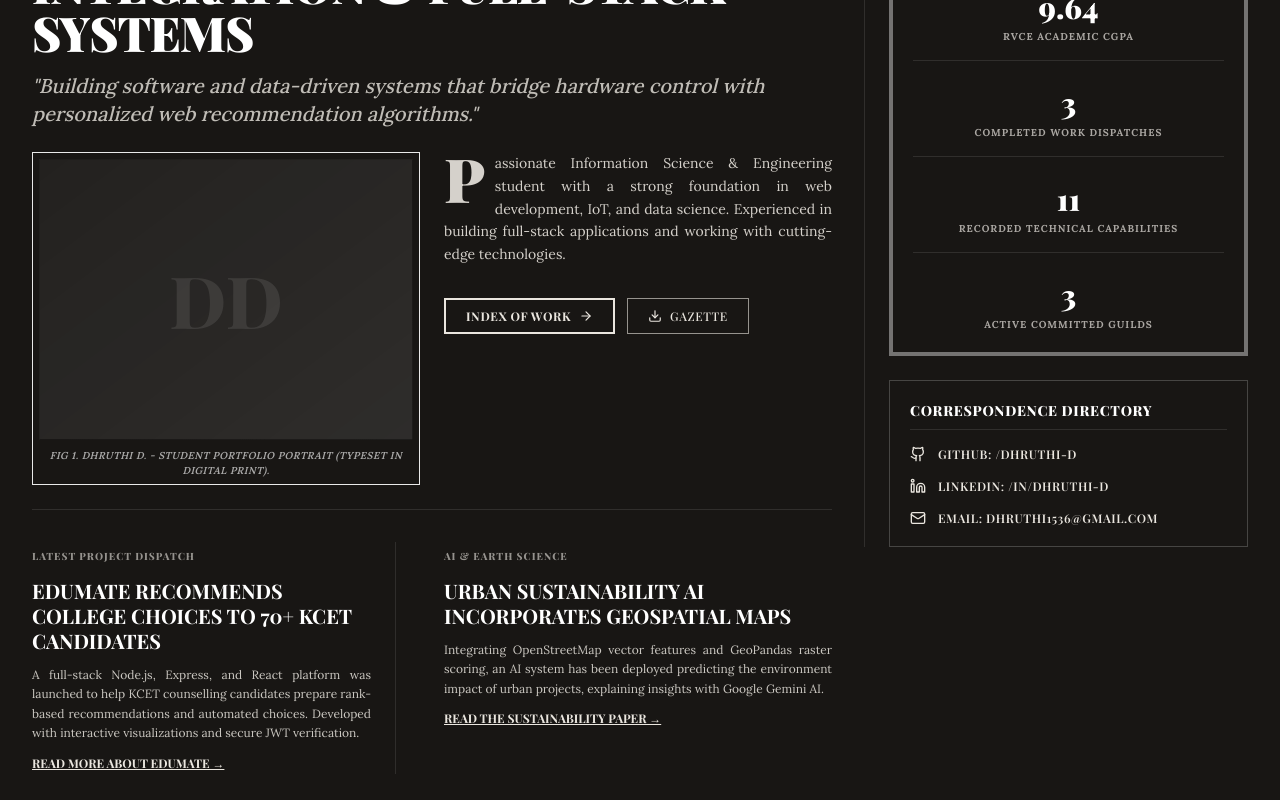
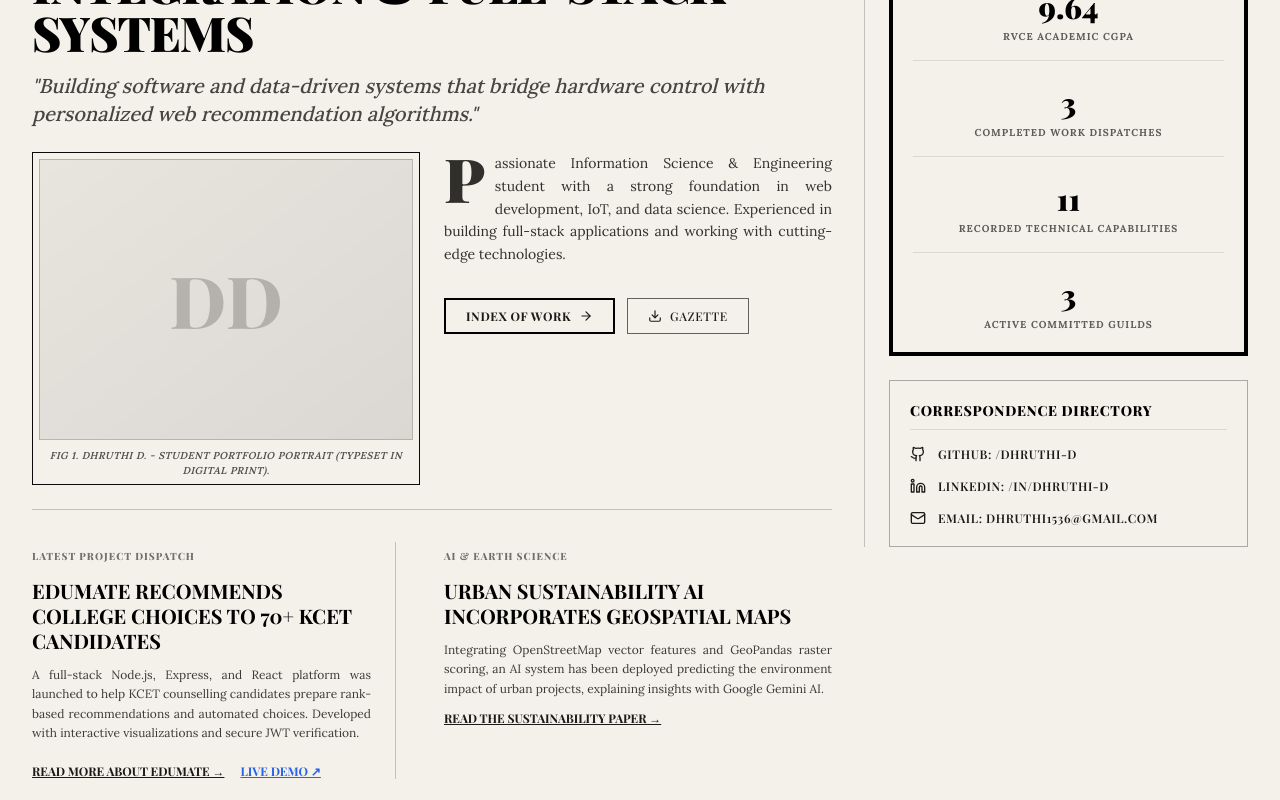
Before and after one commit to Dhruthi-D/portfolio, a Next.js app: page / in a window 1280 px wide. Shown: the part 380-1180 px from the top of the page. Built offline with nearby package versions, Linux system fonts and the light colour scheme; a web font is replaced by a local one.

Commit message:
Added links

```diff
--- a/resume_data.json
+++ b/resume_data.json
@@ -38,31 +38,75 @@
   ],
   "skills": {
     "languages": [
-      { "name": "Python", "level": 90 },
-      { "name": "C", "level": 85 },
-      { "name": "C++", "level": 80 },
-      { "name": "HTML/CSS", "level": 95 },
-      { "name": "Matlab", "level": 75 },
-      { "name": "JavaScript", "level": 85 }
+      {
+        "name": "Python",
+        "level": 90
+      },
+      {
+        "name": "C",
+        "level": 85
+      },
+      {
+        "name": "C++",
+        "level": 80
+      },
+      {
+        "name": "HTML/CSS",
+        "level": 95
+      },
+      {
+        "name": "Matlab",
+        "level": 75
+      },
+      {
+        "name": "JavaScript",
+        "level": 85
+      }
     ],
     "backend": [
-      { "name": "Django", "level": 85 },
-      { "name": "Express.js", "level": 80 },
-      { "name": "Node.js", "level": 80 }
+      {
+        "name": "Django",
+        "level": 85
+      },
+      {
+        "name": "Express.js",
+        "level": 80
+      },
+      {
+        "name": "Node.js",
+        "level": 80
+      }
     ],
     "frameworks": [
-      { "name": "Linux", "level": 80 },
-      { "name": "GitHub", "level": 90 }
+      {
+        "name": "Linux",
+        "level": 80
+      },
+      {
+        "name": "GitHub",
+        "level": 90
+      }
     ]
   },
   "projects": [
     {
       "title": "EduMate KCET-Personalized Rank-to-College Advisor",
       "description": "Developed KCET EduGuide, a full-stack counselling platform used by 70+ students, that helps students to prepare KCET counselling choice lists through personalized rank-based recommendations and automated choice management.",
-      "technologies": ["Node.js", "Express.js", "React", "EC2", "S3", "Vercel", "TypeScript", "Tailwind CSS", "Recharts", "MongoDB"],
+      "technologies": [
+        "Node.js",
+        "Express.js",
+        "React",
+        "EC2",
+        "S3",
+        "Vercel",
+        "TypeScript",
+        "Tailwind CSS",
+        "Recharts",
+        "MongoDB"
+      ],
       "period": "April 2026",
       "github": "https://github.com/Dhruthi-D/EduMate-KCET",
-      "demo": "",
+      "demo": "https://kcet-eduguide.vercel.app",
       "features": [
         "Built responsive frontend with React, TypeScript, Tailwind CSS, cutoff visualizations using Recharts, PDF choice list generation, and JWT-based authentication",
         "Developed Node.js and Express backend with MongoDB, recommendation algorithms, mentor verification, meeting management, and RESTful APIs",
@@ -72,9 +116,16 @@
     {
       "title": "Urban Sustainability AI",
       "description": "Developed an AI-powered urban sustainability web platform for Bangalore that integrates geospatial raster data and OpenStreetMap vectors to generate location-based sustainability scores with interactive map visualization.",
-      "technologies": ["Flask", "LightGBM", "GeoPandas", "Rasterio", "Leaflet", "Google Gemini API"],
+      "technologies": [
+        "Flask",
+        "LightGBM",
+        "GeoPandas",
+        "Rasterio",
+        "Leaflet",
+        "Google Gemini API"
+      ],
       "period": "Jan 2026",
-      "github": "https://github.com/Dhruthi-D/Urban-Sustainability-AI",
+      "github": "https://github.com/Dhruthi-D/Urban_Sustainability_AI",
       "demo": "",
       "features": [
         "Geospatial raster data and OpenStreetMap vector integration for location-based sustainability scores with Leaflet map visualization",
@@ -85,9 +136,15 @@
     {
       "title": "Web-Based Club Management System",
       "description": "Built a web-based club management system using MySQL + MongoDB, supporting role-based access, secure authentication, and concurrent users.",
-      "technologies": ["Node.js", "Express.js", "MySQL", "MongoDB", "NLP"],
+      "technologies": [
+        "Node.js",
+        "Express.js",
+        "MySQL",
+        "MongoDB",
+        "NLP"
+      ],
       "period": "Jan 2026",
-      "github": "https://github.com/Dhruthi-D/Club-Management-System",
+      "github": "https://github.com/ganashree-pm26/Web-based-Club-Management-System",
       "demo": "",
       "features": [
         "Supports role-based access control, secure authentication, and concurrent user management",
--- a/src/app/globals.css
+++ b/src/app/globals.css
@@ -87,3 +87,57 @@
     @apply border-r border-black/20 dark:border-white/10 pr-6 mr-6;
   }
 }
+
+/* 3D Newspaper Page Turning Animations */
+.newspaper-transition-container {
+  perspective: 2200px;
+  perspective-origin: center center;
+  position: relative;
+  width: 100%;
+  min-height: 80vh;
+}
+
+.page-fold-out {
+  animation: pageFoldOutAnim 0.5s cubic-bezier(0.55, 0.055, 0.675, 0.19) forwards;
+  transform-origin: left center;
+  backface-visibility: hidden;
+  pointer-events: none;
+}
+
+.page-fold-in {
+  animation: pageFoldInAnim 0.5s cubic-bezier(0.215, 0.61, 0.355, 1) forwards;
+  transform-origin: left center;
+  backface-visibility: hidden;
+}
+
+@keyframes pageFoldOutAnim {
+  0% {
+    transform: rotateY(0deg) scale(1);
+    filter: brightness(1) contrast(1);
+    opacity: 1;
+  }
+  30% {
+    filter: brightness(0.85) contrast(1.05);
+  }
+  100% {
+    transform: rotateY(-95deg) scale(0.97) skewY(-2deg);
+    filter: brightness(0.4) contrast(1.1);
+    opacity: 0;
+  }
+}
+
+@keyframes pageFoldInAnim {
+  0% {
+    transform: rotateY(95deg) scale(0.97) skewY(2deg);
+    filter: brightness(0.4) contrast(1.1);
+    opacity: 0;
+  }
+  70% {
+    filter: brightness(0.85) contrast(1.05);
+  }
+  100% {
+    transform: rotateY(0deg) scale(1);
+    filter: brightness(1) contrast(1);
+    opacity: 1;
+  }
+}
--- a/src/app/layout.tsx
+++ b/src/app/layout.tsx
@@ -4,6 +4,7 @@ import "./globals.css";
 import Navigation from "@/components/Navigation";
 import Footer from "@/components/Footer";
 import ThemeProvider from "@/components/ThemeProvider";
+import NewspaperTransition from "@/components/NewspaperTransition";
 
 const playfair = Playfair_Display({
   subsets: ["latin"],
@@ -39,7 +40,7 @@ export default function RootLayout({
           <div className="min-h-screen bg-[#f4f0ea] dark:bg-[#181614] text-[#1c1917] dark:text-[#eae6df] transition-colors duration-300">
             <Navigation />
             <main className="pt-20 pb-16">
-              {children}
+              <NewspaperTransition>{children}</NewspaperTransition>
             </main>
             <Footer />
           </div>
--- a/src/app/page.tsx
+++ b/src/app/page.tsx
@@ -103,9 +103,21 @@ export default function Home() {
               <p className="text-xs text-justify font-serif text-[#1c1917]/85 dark:text-[#eae6df]/85 leading-relaxed">
                 A full-stack Node.js, Express, and React platform was launched to help KCET counselling candidates prepare rank-based recommendations and automated choices. Developed with interactive visualizations and secure JWT verification.
               </p>
-              <Link href="/projects" className="inline-block text-xs font-bold font-headline underline hover:text-primary-600">
-                READ MORE ABOUT EDUMATE →
-              </Link>
+              <div className="flex flex-wrap gap-4 pt-2">
+                <Link href="/projects" className="text-xs font-bold font-headline underline hover:text-primary-600">
+                  READ MORE ABOUT EDUMATE →
+                </Link>
+                {resumeData.projects[0].demo && (
+                  <a
+                    href={resumeData.projects[0].demo}
+                    target="_blank"
+                    rel="noopener noreferrer"
+                    className="text-xs font-bold font-headline underline text-primary-600 dark:text-primary-400 hover:text-primary-800 dark:hover:text-primary-300"
+                  >
+                    LIVE DEMO ↗
+                  </a>
+                )}
+              </div>
             </div>
 
             {/* Article 2: Urban Sustainability */}
--- a/src/app/projects/page.tsx
+++ b/src/app/projects/page.tsx
@@ -20,11 +20,10 @@ export default function Projects() {
         {resumeData.projects.map((project, index) => (
           <div
             key={index}
-            className={`pb-12 ${
-              index < resumeData.projects.length - 1
+            className={`pb-12 ${index < resumeData.projects.length - 1
                 ? 'border-b-4 border-double border-black/30 dark:border-white/20'
                 : ''
-            }`}
+              }`}
           >
             {/* Headline */}
             <div className="space-y-2 mb-4">
@@ -93,6 +92,16 @@ export default function Projects() {
                       [ SOURCE REPOSITORY ]
                     </a>
                   )}
+                  {project.demo && (
+                    <a
+                      href={project.demo}
+                      target="_blank"
+                      rel="noopener noreferrer"
+                      className="btn-primary w-full text-center block"
+                    >
+                      [ LIVE DEMO ]
+                    </a>
+                  )}
                 </div>
               </div>
             </div>
--- /dev/null
+++ b/src/components/NewspaperTransition.tsx
@@ -0,0 +1,60 @@
+'use client';
+
+import { usePathname } from 'next/navigation';
+import { useEffect, useState, useRef } from 'react';
+
+interface NewspaperTransitionProps {
+  children: React.ReactNode;
+}
+
+export default function NewspaperTransition({ children }: NewspaperTransitionProps) {
+  const pathname = usePathname();
+  const [displayChildren, setDisplayChildren] = useState<React.ReactNode>(children);
+  const [animationState, setAnimationState] = useState<'idle' | 'folding' | 'unfolding'>('idle');
+  const prevPathname = useRef(pathname);
+
+  useEffect(() => {
+    let foldInTimer: NodeJS.Timeout;
+
+    if (pathname !== prevPathname.current) {
+      prevPathname.current = pathname;
+      setAnimationState('folding');
+
+      // Phase 1: Wait for page fold-out animation to complete, then change children and fold-in
+      const foldOutTimer = setTimeout(() => {
+        setDisplayChildren(children);
+        setAnimationState('unfolding');
+
+        // Phase 2: Wait for page fold-in animation to complete, then go back to idle
+        foldInTimer = setTimeout(() => {
+          setAnimationState('idle');
+        }, 500); // matches the pageFoldInAnim duration in globals.css
+      }, 500); // matches the pageFoldOutAnim duration in globals.css
+
+      return () => {
+        clearTimeout(foldOutTimer);
+        if (foldInTimer) {
+          clearTimeout(foldInTimer);
+        }
+      };
+    } else {
+      // If pathname did not change but children changed, update children directly
+      setDisplayChildren(children);
+    }
+  }, [pathname, children]);
+
+  let animationClass = '';
+  if (animationState === 'folding') {
+    animationClass = 'page-fold-out';
+  } else if (animationState === 'unfolding') {
+    animationClass = 'page-fold-in';
+  }
+
+  return (
+    <div className="newspaper-transition-container">
+      <div className={animationClass}>
+        {displayChildren}
+      </div>
+    </div>
+  );
+}
--- a/src/components/ThemeProvider.tsx
+++ b/src/components/ThemeProvider.tsx
@@ -11,12 +11,12 @@ const ThemeContext = createContext<ThemeContextType | undefined>(undefined);
 export function ThemeProvider({ children }: { children: React.ReactNode }) {
   useEffect(() => {
     const root = window.document.documentElement;
-    root.classList.remove('light');
-    root.classList.add('dark');
+    root.classList.remove('dark');
+    root.classList.add('light');
   }, []);
 
   return (
-    <ThemeContext.Provider value={{ theme: 'dark' }}>
+    <ThemeContext.Provider value={{ theme: 'light' as any }}>
       {children}
     </ThemeContext.Provider>
   );
```
